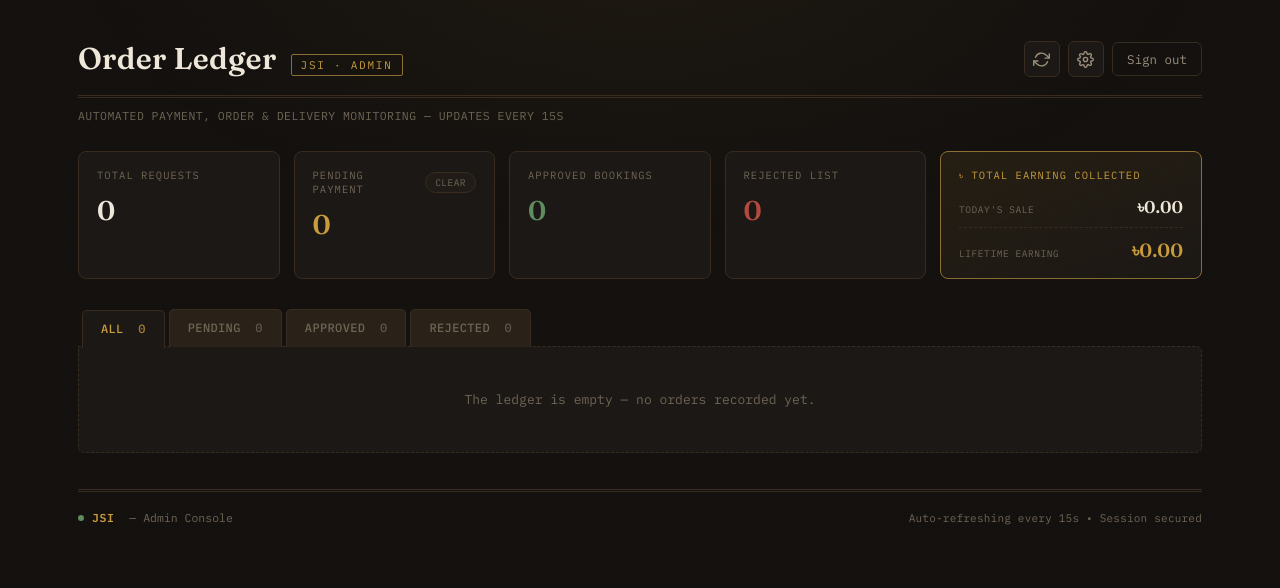
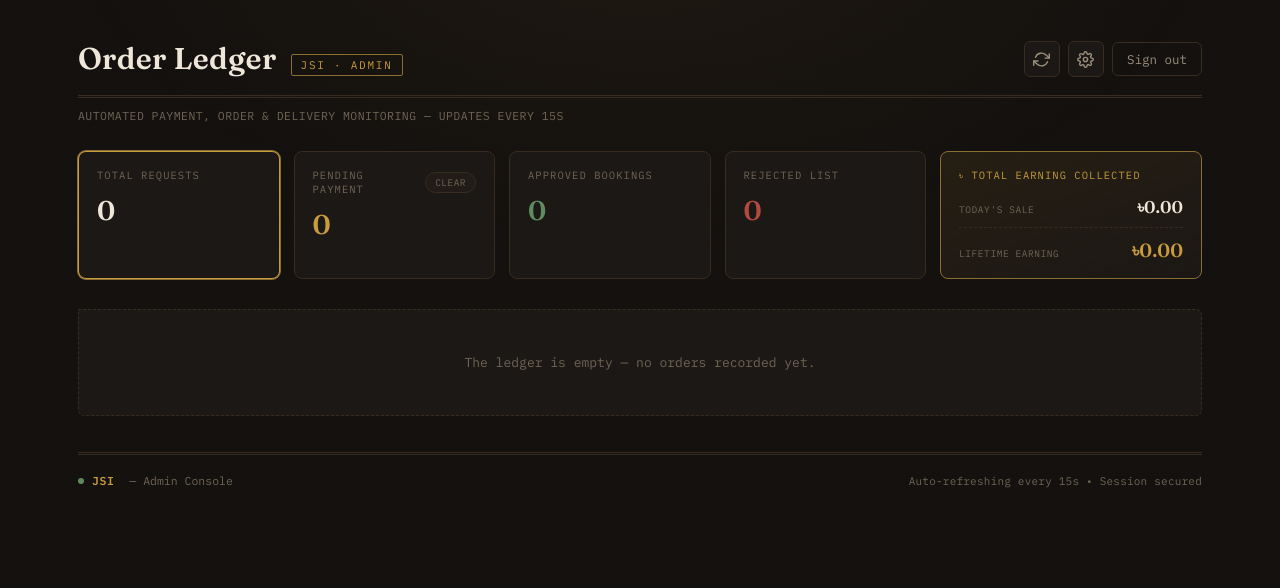
Before and after one commit to sanzamulislamfb-sketch/mastishop, a Flask app: page /admin in a window 1280 px wide. Shown: the top 588 px of the page. Run offline with Flask 3, Linux system fonts and the light colour scheme; the visitor is signed in with stand-in values (Sample User, id 1); data that the repository does not hold is empty.

Commit message:
Update admin.html

```diff
--- a/templates/admin.html
+++ b/templates/admin.html
@@ -104,6 +104,10 @@
         transition: all 0.15s; white-space: nowrap;
     }
     .mini-clear:hover { color: var(--stamp-rejected); border-color: var(--stamp-rejected); }
+
+    .ov-card.filter-card { cursor: pointer; }
+    .ov-card.filter-card:hover { border-color: var(--gold-dim); }
+    .ov-card.filter-card.active { border-color: var(--gold); box-shadow: 0 0 0 1px var(--gold-dim); }
 
     .ov-card.earning {
         background: linear-gradient(160deg, rgba(200,155,60,0.10), var(--paper));
@@ -345,19 +349,19 @@
 
         <!-- ---- Overview stat cards ---- -->
         <div class="overview">
-            <div class="ov-card">
+            <div class="ov-card filter-card active" data-filter="all">
                 <div class="ov-label">Total Requests</div>
                 <div class="ov-figure">{{ pending_count + approved_count + rejected_count }}</div>
             </div>
-            <div class="ov-card pending">
+            <div class="ov-card pending filter-card" data-filter="pending">
                 <div class="ov-label">Pending Payment <span class="mini-clear" id="clearPendingBtn">Clear</span></div>
                 <div class="ov-figure">{{ pending_count }}</div>
             </div>
-            <div class="ov-card approved">
+            <div class="ov-card approved filter-card" data-filter="approved">
                 <div class="ov-label">Approved Bookings</div>
                 <div class="ov-figure">{{ approved_count }}</div>
             </div>
-            <div class="ov-card rejected">
+            <div class="ov-card rejected filter-card" data-filter="rejected">
                 <div class="ov-label">Rejected List</div>
                 <div class="ov-figure">{{ rejected_count }}</div>
             </div>
@@ -378,12 +382,7 @@
 
 
         <div class="section">
-            <div class="tabs" id="orderTabs">
-                <button class="tab-btn active" data-filter="all">All <span class="tcount">{{ pending_count + approved_count + rejected_count }}</span></button>
-                <button class="tab-btn" data-filter="pending">Pending <span class="tcount">{{ pending_count }}</span></button>
-                <button class="tab-btn" data-filter="approved">Approved <span class="tcount">{{ approved_count }}</span></button>
-                <button class="tab-btn" data-filter="rejected">Rejected <span class="tcount">{{ rejected_count }}</span></button>
-            </div>
+
 
             {% if pending or approved or rejected %}
             <div class="ledger">
@@ -608,8 +607,8 @@ function buildRejectedRow(o) {
     </tr>`;
 }
 function getActiveFilter() {
-    const activeBtn = document.querySelector('#orderTabs .tab-btn.active');
-    return activeBtn ? activeBtn.dataset.filter : 'all';
+    const activeCard = document.querySelector('.filter-card.active');
+    return activeCard ? activeCard.dataset.filter : 'all';
 }
 
 async function refreshOrders() {
@@ -630,11 +629,6 @@ async function refreshOrders() {
     if (lifetimeEl) lifetimeEl.textContent = '৳' + data.lifetime_earning;
 
     const totalCount = data.pending_count + data.approved_count + data.rejected_count;
-    const tabs = document.querySelectorAll('#orderTabs .tab-btn');
-    tabs[0].querySelector('.tcount').textContent = totalCount;
-    tabs[1].querySelector('.tcount').textContent = data.pending_count;
-    tabs[2].querySelector('.tcount').textContent = data.approved_count;
-    tabs[3].querySelector('.tcount').textContent = data.rejected_count;
 
     const ledgerWrap = document.querySelector('.ledger');
     const emptyBox = document.querySelector('.section .empty');
@@ -722,14 +716,14 @@ document.getElementById('refreshBtn').addEventListener('click', refreshOrders);
     });
 })();
 
-// ---- Order status filter tabs ----
+// ---- Stat card filter ----
 (function () {
-    const tabs = document.querySelectorAll('#orderTabs .tab-btn');
-    tabs.forEach(btn => {
-        btn.addEventListener('click', () => {
-            tabs.forEach(b => b.classList.remove('active'));
-            btn.classList.add('active');
-            const filter = btn.dataset.filter;
+    const cards = document.querySelectorAll('.filter-card');
+    cards.forEach(card => {
+        card.addEventListener('click', () => {
+            cards.forEach(c => c.classList.remove('active'));
+            card.classList.add('active');
+            const filter = card.dataset.filter;
             document.querySelectorAll('tr[data-status]').forEach(row => {
                 const show = filter === 'all' || row.dataset.status === filter;
                 row.classList.toggle('row-hidden', !show);
```
